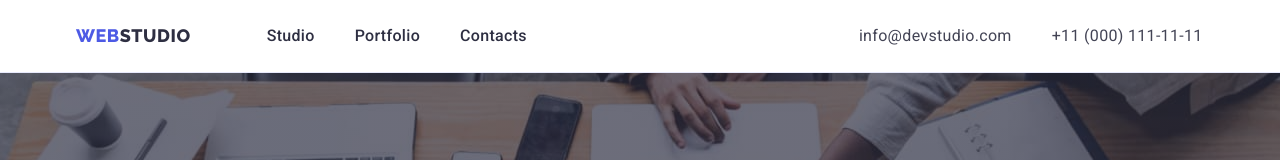
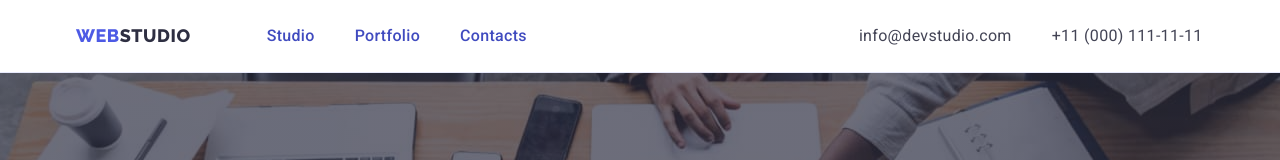
Before and after one commit to michallow/goit-markup-hw-05, a plain HTML site: page index.html in a window 1280 px wide. Shown: the top 160 px of the page. Drawn offline with nearby package versions, Linux system fonts and the light colour scheme.

Commit message:
HW_Update

```diff
--- a/css/styles.css
+++ b/css/styles.css
@@ -240,7 +240,18 @@ body {
   padding: 24px 0;
   gap: 40px;
   text-decoration: none;
-  color: var(--color-navy-blue);
+  color: var(--color-ocean);
+  position: relative;
+}
+
+.menu-link::after {
+  content: "";
+  position: absolute;
+  left: 0;
+  bottom: -1px;
+  height: 4px;
+  background-color: var(--color-ocean);
+  transition: color 250ms cubic-bezier(0.4, 0, 0.2, 1);
 }
 
 .menu-link:hover,
```
